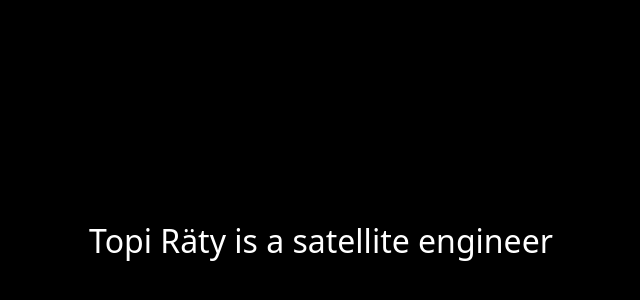
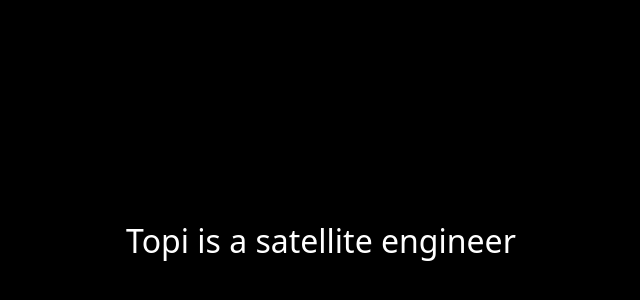
Before and after one commit to topiraty/topiraty.github.io, a plain HTML site: page index.html in a window 1280 px wide. Shown: the part 160-460 px from the top of the page, without its empty margins (319-959 px from the left). Drawn offline with Linux system fonts and the light colour scheme.

Commit message:
Simple index

```diff
--- a/index.html
+++ b/index.html
@@ -3,7 +3,7 @@
 <head>
   <meta charset="utf-8">
   <meta name="viewport" content="width=device-width, initial-scale=1">
-  <title>Topi Räty</title>
+  <title>Topi</title>
   <style>
     html, body {
       height: 100%;
@@ -24,6 +24,6 @@
   </style>
 </head>
 <body>
-  <p>Topi Räty is a satellite engineer</p>
+  <p>Topi is a satellite engineer</p>
 </body>
 </html>
```
